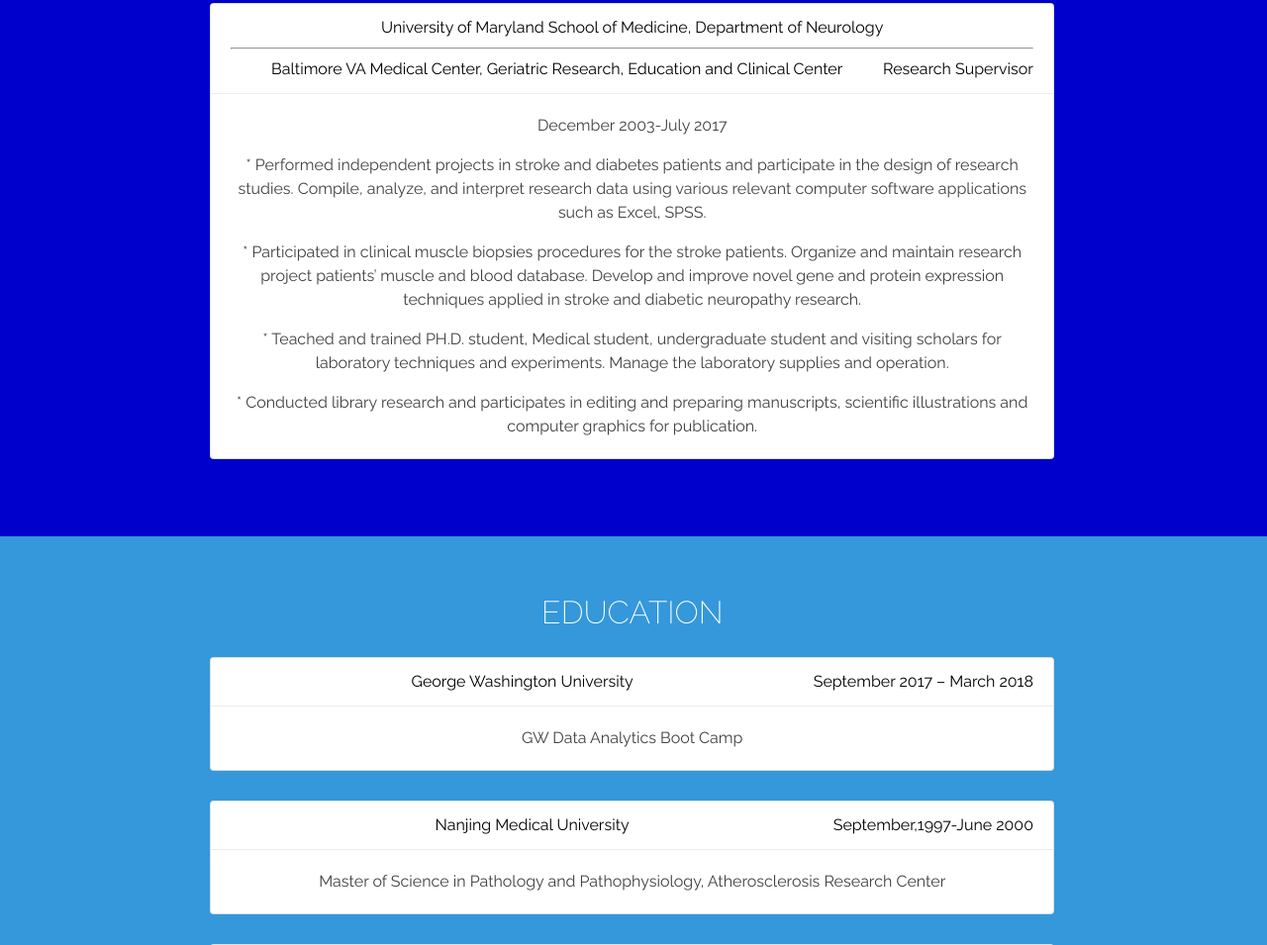
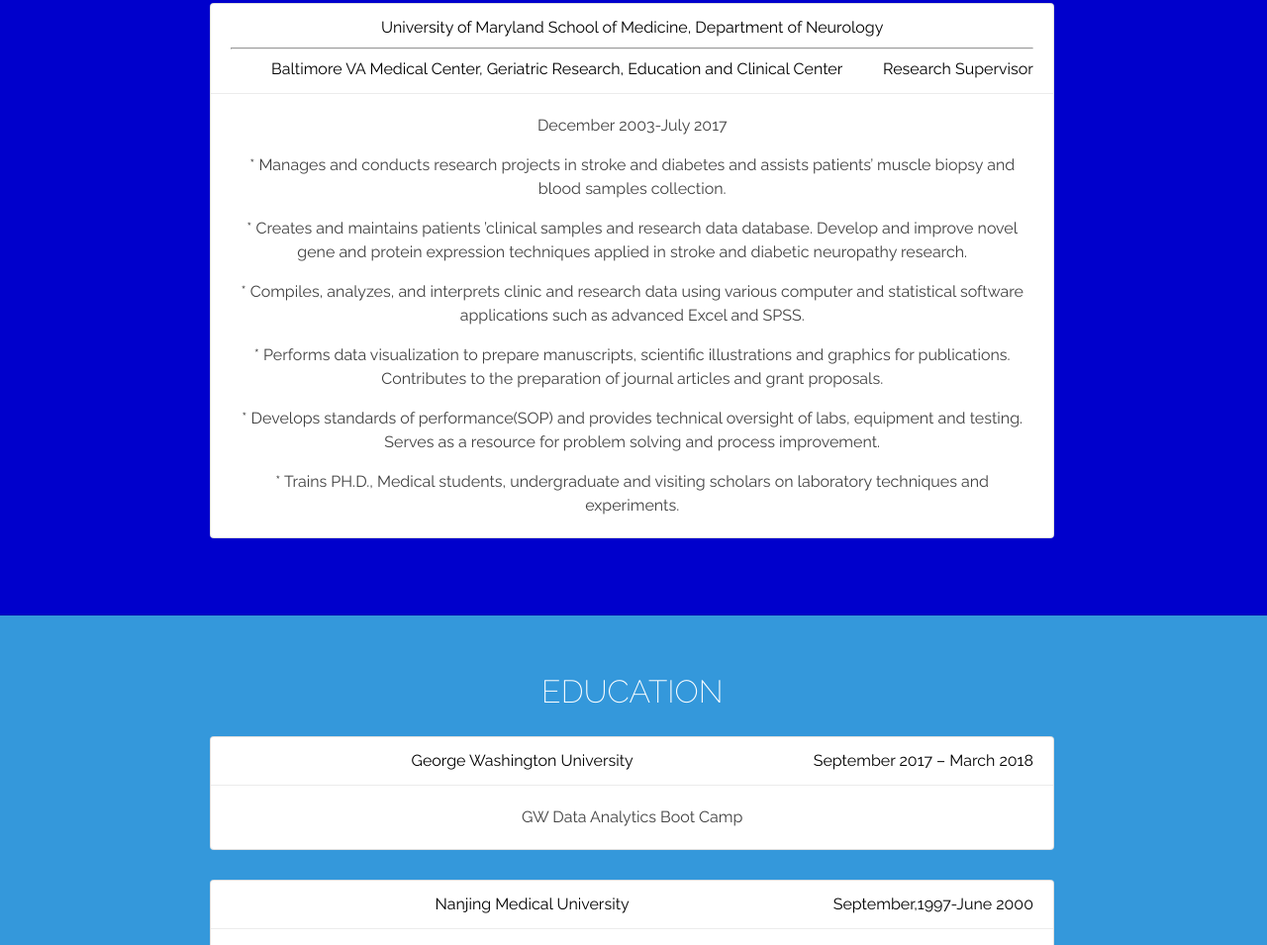
Before and after one commit to SYU2017/SYU2017-github.io, a plain HTML site: page index.html in a window 1280 px wide. Shown: the part 5275-6230 px from the top of the page at 99% size. Drawn offline with nearby package versions, Linux system fonts and the light colour scheme; some packages are replaced by stand-ins of ours.

Commit message:
Update index.html

```diff
--- a/index.html
+++ b/index.html
@@ -331,10 +331,12 @@
               </div>
               <div class="card-content">
                 <p>December 2003-July 2017</p>
-                <p>* Performed independent projects in stroke and diabetes patients and participate in the design of research studies. Compile, analyze, and interpret research data using various relevant computer software applications such as Excel, SPSS.
-                <p>* Participated in clinical muscle biopsies procedures for the stroke patients. Organize and maintain research project patients’ muscle and blood database. Develop and improve novel gene and protein expression techniques applied in stroke and diabetic neuropathy research.</p>
-                <p>* Teached and trained PH.D. student, Medical student, undergraduate student and visiting scholars for laboratory techniques and experiments.  Manage the laboratory supplies and operation.</p>
-                <p>* Conducted library research and participates in editing and preparing manuscripts, scientific illustrations and computer graphics for publication.</p>
+                <p>* Manages and conducts research projects in stroke and diabetes and assists patients’ muscle biopsy and blood samples collection.</p>
+                <p>* Creates and maintains patients ’clinical samples and research data database. Develop and improve novel gene and protein expression techniques applied in stroke and diabetic neuropathy research.</p>
+                <p>* Compiles, analyzes, and interprets clinic and research data using various computer and statistical software applications such as advanced Excel and SPSS.</p>
+                <p>* Performs data visualization to prepare manuscripts, scientific illustrations and graphics for publications. Contributes to the preparation of journal articles and grant proposals.</p>
+                <p>* Develops standards of performance(SOP) and provides technical oversight of labs, equipment and testing. Serves as a resource for problem solving and process improvement.</p>
+                <p>* Trains PH.D., Medical students, undergraduate and visiting scholars on laboratory techniques and experiments.</p>
               </div>
             </div>
           </div>
```
